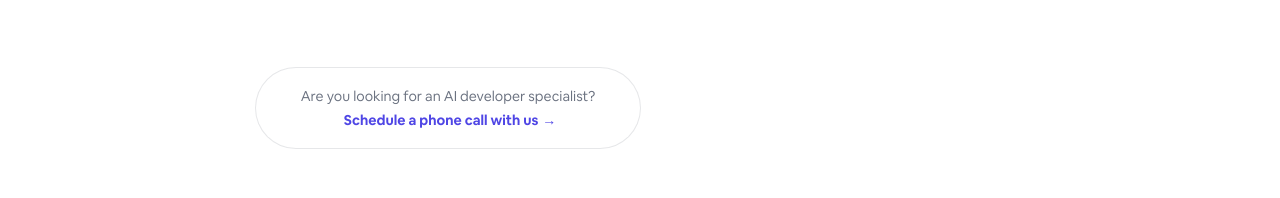
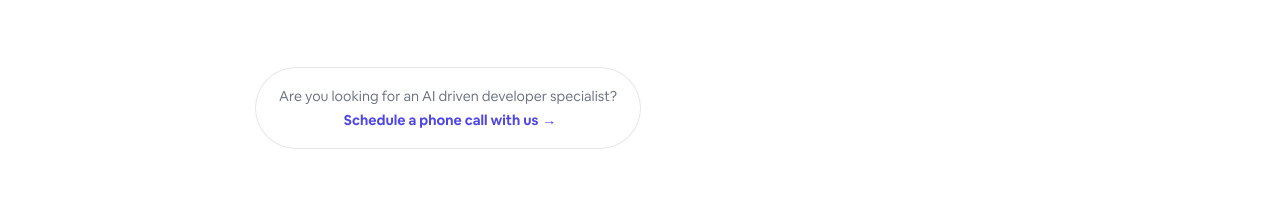
Before and after one commit to marktellez/aipaired.com, a Next.js app: page / in a window 1280 px wide. Shown: the part 754-952 px from the top of the page. Built offline with nearby package versions, Linux system fonts and the light colour scheme.

Commit message:
added primary keyword

```diff
--- a/src/features/homepage/cta.jsx
+++ b/src/features/homepage/cta.jsx
@@ -1,7 +1,7 @@
 export function HomepageCTA({}) {
   return (
     <div className="py-4 hover:bg-blue-500 hover:text-white text-center mt-16 mb-8 relative bg-white rounded-full px-3  text-sm leading-6 text-gray-500 ring-1 ring-gray-900/10 hover:ring-gray-900/20">
-      Are you looking for an AI developer specialist?{" "}
+      Are you looking for an AI driven developer specialist?{" "}
       <a
         href="https://calendly.com/aipaired/30m-introduction-call"
         target="_blank"
```
